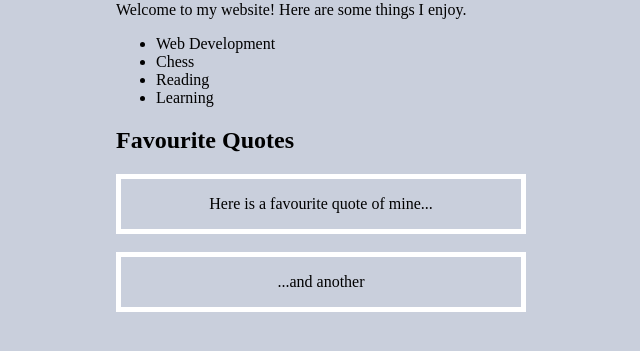
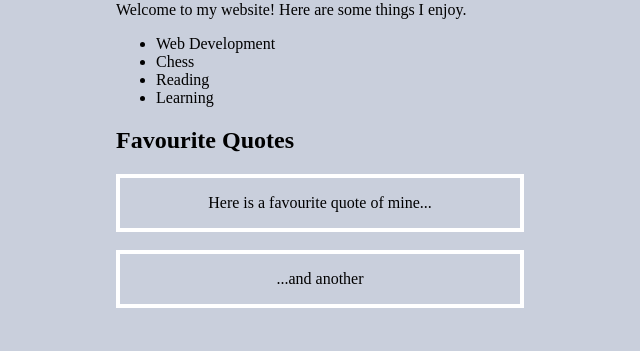
Before and after one commit to sandeepg98/html-css-exercise1-stackroute, a plain HTML site: page Excercise 1/index.html in a window 1280 px wide. Shown: the part 79-430 px from the top of the page, without its empty margins (404-1044 px from the left). Drawn offline with Linux system fonts and the light colour scheme.

Commit message:
Website Title

```diff
--- a/Excercise 1/css/style.css
+++ b/Excercise 1/css/style.css
@@ -6,7 +6,7 @@ body
 
 div
 {
-    border: 5px solid #ffffff;
+    border: 4px solid #ffffff;
     width: 400px;
     text-align: center
 }
--- a/Excercise 1/index.html
+++ b/Excercise 1/index.html
@@ -4,7 +4,7 @@
 <head>
 	<meta charset="utf-8">
 	<link rel="stylesheet" type="text/css" href="css/style.css">
-	<title>Exercise 1</title>
+	<title>My First Website</title>
 </head>
 
 <body>
```
